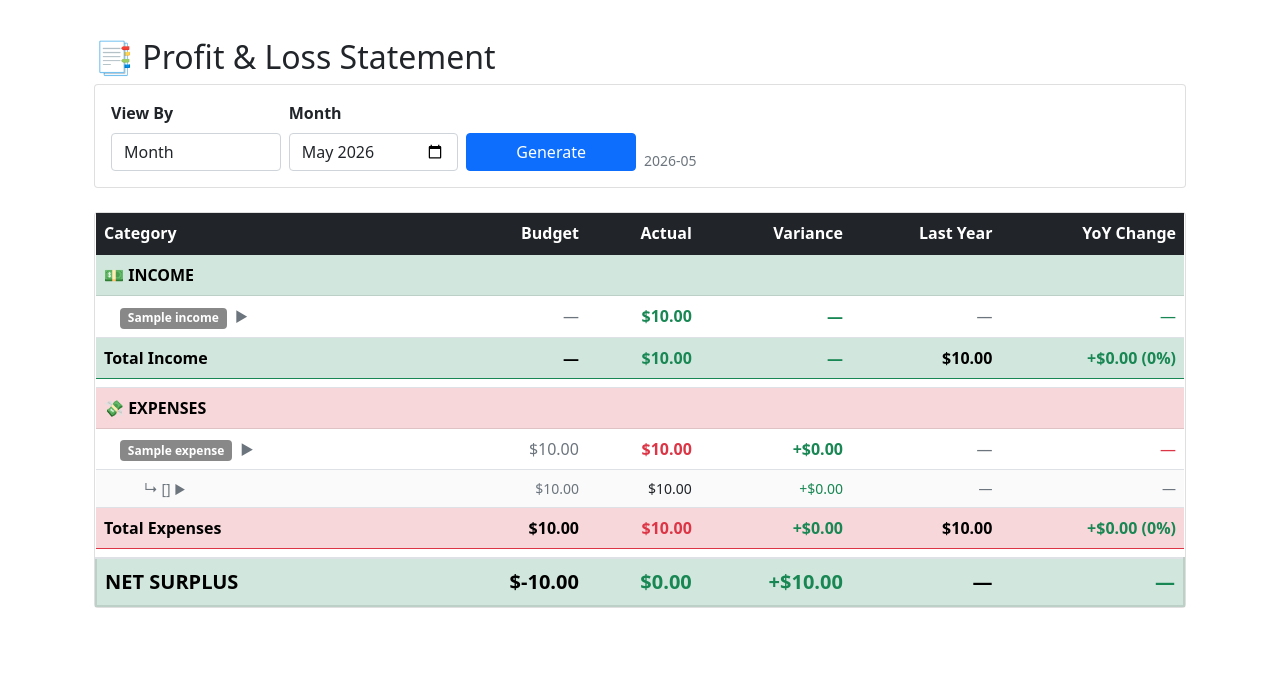
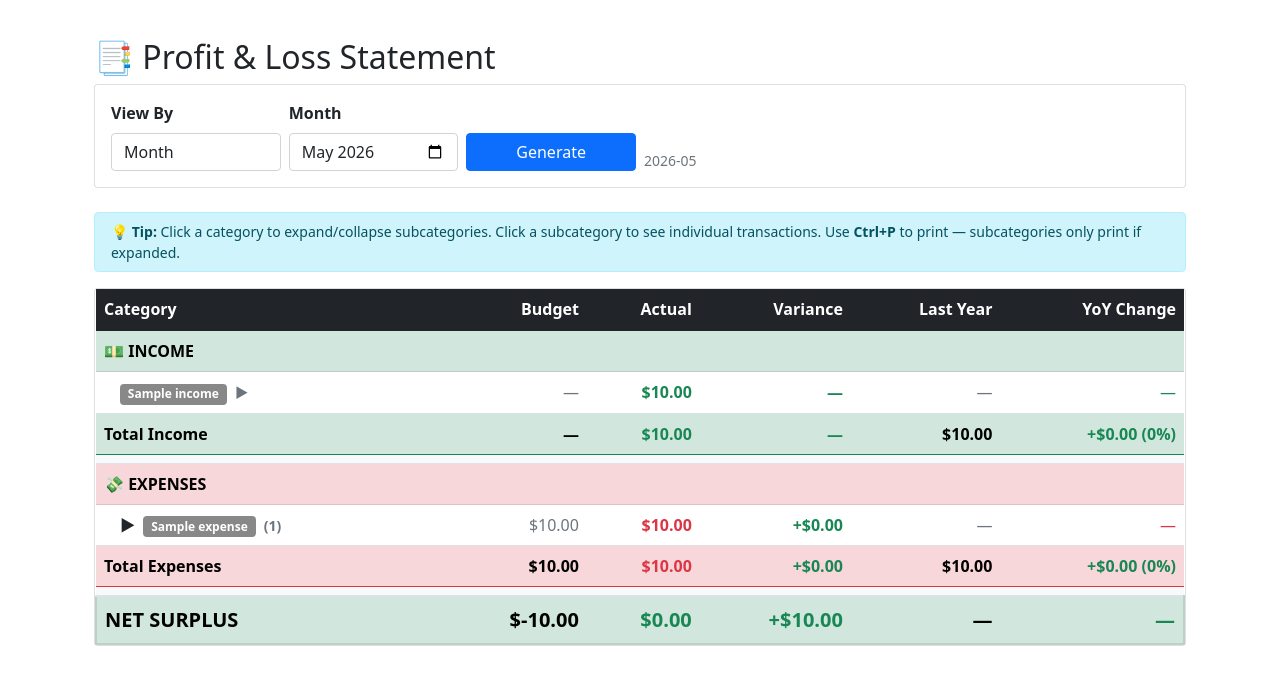
Before and after one commit to treborreimroc/holly-expense-tracker, a Flask app: page /pnl in a window 1280 px wide. Shown: the part 56-741 px from the top of the page. Run offline with Flask 3, Linux system fonts and the light colour scheme; the visitor is signed in with stand-in values (Sample User, id 1); a database or web service that is not in the repository returns one stand-in record (values such as "Sample title"); some libraries are stand-ins or nearby versions.

Commit message:
Add files via upload

```diff
--- a/templates/pnl.html
+++ b/templates/pnl.html
@@ -46,10 +46,15 @@
         </div>
     </div>
 
+    <!-- Print tip -->
+    <div class="alert alert-info py-2 small mb-3 d-print-none">
+        💡 <strong>Tip:</strong> Click a category to expand/collapse subcategories. Click a subcategory to see individual transactions. Use <strong>Ctrl+P</strong> to print — subcategories only print if expanded.
+    </div>
+
     <!-- P&L Table -->
     <div class="card">
         <div class="card-body p-0">
-            <table class="table table-hover mb-0">
+            <table class="table table-hover mb-0" id="plTable">
                 <thead class="table-dark">
                     <tr>
                         <th style="width:32%">Category</th>
@@ -71,11 +76,11 @@
                     {% set budget_var = row.actual - row.budget if row.budget > 0 else 0 %}
                     {% set yoy = row.actual - row.ly_amount %}
                     {% set yoy_pct = (yoy / row.ly_amount * 100) if row.ly_amount > 0 else 0 %}
-                    <tr class="clickable-row"
+                    <tr class="category-row"
                         onclick="showDetail('{{ row.category_id }}', null, '{{ row.category_name }}', 'income')"
                         style="cursor:pointer;"
                         title="Click to see transactions">
-                        <td class="ps-4">
+                        <td class="ps-4 fw-bold">
                             <span class="badge me-1" style="background-color: {{ row.color or '#28a745' }}">{{ row.category_name }}</span>
                             <small class="text-muted">▶</small>
                         </td>
@@ -111,7 +116,7 @@
                         </td>
                     </tr>
 
-                    <tr><td colspan="6" style="padding:4px;"></td></tr>
+                    <tr class="spacer-row"><td colspan="6" style="padding:4px; background:#f8f9fa;"></td></tr>
 
                     <!-- ===== EXPENSES ===== -->
                     <tr class="table-danger">
@@ -122,14 +127,17 @@
                     {% set budget_var = row.budget - row.actual if row.budget > 0 else 0 %}
                     {% set yoy = row.actual - row.ly_amount %}
                     {% set yoy_pct = (yoy / row.ly_amount * 100) if row.ly_amount > 0 else 0 %}
-                    <!-- Category Row - clickable -->
-                    <tr class="clickable-row"
-                        onclick="showDetail('{{ row.category_id }}', null, '{{ row.category_name }}', 'expense')"
+                    {% set cat_slug = row.category_name | replace(' ', '_') | replace('/', '_') %}
+
+                    <!-- Category Row — click to expand/collapse subcategories -->
+                    <tr class="category-row"
+                        onclick="toggleSubcategories('subs_{{ cat_slug }}')"
                         style="cursor:pointer;"
-                        title="Click to see all transactions">
+                        title="Click to expand/collapse subcategories">
                         <td class="ps-4 fw-bold">
+                            <span class="expand-icon me-1" id="icon_{{ cat_slug }}">▶</span>
                             <span class="badge me-1" style="background-color: {{ row.color or '#6c757d' }}">{{ row.category_name }}</span>
-                            <small class="text-muted">▶</small>
+                            {% if row.subcategories %}<small class="text-muted">({{ row.subcategories|length }})</small>{% endif %}
                         </td>
                         <td class="text-end text-muted">{% if row.budget > 0 %}${{ "%.2f"|format(row.budget) }}{% else %}—{% endif %}</td>
                         <td class="text-end fw-bold text-danger">${{ "%.2f"|format(row.actual) }}</td>
@@ -141,25 +149,29 @@
                             {% if row.ly_amount > 0 %}{% if yoy >= 0 %}+{% endif %}${{ "%.2f"|format(yoy) }} ({{ "%.0f"|format(yoy_pct) }}%){% else %}—{% endif %}
                         </td>
                     </tr>
-                    <!-- Subcategory Rows - each also clickable -->
+
+                    <!-- Subcategory Rows — hidden by default, click triggers transaction popup -->
+                    {% if row.subcategories %}
                     {% for sub in row.subcategories %}
                     {% set sub_var = sub.budget - sub.actual if sub.budget > 0 else 0 %}
-                    <tr class="clickable-row"
+                    <tr class="subcat-row d-none" data-group="subs_{{ cat_slug }}"
                         onclick="showDetail('{{ row.category_id }}', '{{ sub.subcategory_id }}', '{{ row.category_name }} → {{ sub.name }}', 'expense')"
-                        style="cursor:pointer; background-color: #fafafa;"
-                        title="Click to see subcategory transactions">
-                        <td class="ps-5 text-muted small">
-                            ↳ {{ sub.name }} <small>▶</small>
+                        style="cursor:pointer; background-color:#fafafa;"
+                        title="Click to see transactions for {{ sub.name }}">
+                        <td class="ps-5 text-muted">
+                            ↳ {{ sub.name }} <small class="text-primary">▶ view</small>
                         </td>
                         <td class="text-end text-muted small">{% if sub.budget > 0 %}${{ "%.2f"|format(sub.budget) }}{% else %}—{% endif %}</td>
-                        <td class="text-end small">${{ "%.2f"|format(sub.actual) }}</td>
+                        <td class="text-end small fw-bold">${{ "%.2f"|format(sub.actual) }}</td>
                         <td class="text-end small {% if sub_var >= 0 %}text-success{% else %}text-danger{% endif %}">
                             {% if sub.budget > 0 %}{% if sub_var >= 0 %}+{% endif %}${{ "%.2f"|format(sub_var) }}{% else %}—{% endif %}
                         </td>
                         <td class="text-end text-muted small">—</td>
-                        <td class="text-end small text-muted">—</td>
+                        <td class="text-end text-muted small">—</td>
                     </tr>
                     {% endfor %}
+                    {% endif %}
+
                     {% endfor %}
                     {% if not expenses_by_category %}
                     <tr><td colspan="6" class="text-muted text-center ps-4 py-2">No expenses recorded for this period</td></tr>
@@ -182,7 +194,7 @@
                         </td>
                     </tr>
 
-                    <tr><td colspan="6" style="padding:4px;"></td></tr>
+                    <tr class="spacer-row"><td colspan="6" style="padding:4px; background:#f8f9fa;"></td></tr>
 
                     <!-- ===== NET ROW ===== -->
                     {% set net_budget = total_income_budget - total_expenses_budget %}
@@ -195,11 +207,13 @@
                         <td class="text-end">
                             {% if total_income_budget > 0 or total_expenses_budget > 0 %}${{ "%.2f"|format(net_budget) }}{% else %}—{% endif %}
                         </td>
-                        <td class="text-end {% if net >= 0 %}text-success{% else %}text-danger{% endif %} fs-5">${{ "%.2f"|format(net) }}</td>
+                        <td class="text-end {% if net >= 0 %}text-success{% else %}text-danger{% endif %} fs-5">
+                            {% if net < 0 %}-{% endif %}${{ "%.2f"|format(net|abs) }}
+                        </td>
                         <td class="text-end {% if net_budget_var >= 0 %}text-success{% else %}text-danger{% endif %}">
                             {% if total_income_budget > 0 or total_expenses_budget > 0 %}{% if net_budget_var >= 0 %}+{% endif %}${{ "%.2f"|format(net_budget_var) }}{% else %}—{% endif %}
                         </td>
-                        <td class="text-end">{% if ly_net != 0 %}${{ "%.2f"|format(ly_net) }}{% else %}—{% endif %}</td>
+                        <td class="text-end">{% if ly_net != 0 %}{% if ly_net < 0 %}-{% endif %}${{ "%.2f"|format(ly_net|abs) }}{% else %}—{% endif %}</td>
                         <td class="text-end {% if net_yoy >= 0 %}text-success{% else %}text-danger{% endif %}">
                             {% if ly_net != 0 %}{% if net_yoy >= 0 %}+{% endif %}${{ "%.2f"|format(net_yoy) }} ({{ "%.0f"|format(net_yoy_pct) }}%){% else %}—{% endif %}
                         </td>
@@ -253,8 +267,18 @@
     </div>
 </div>
 
+<style>
+@media print {
+    .d-print-none { display: none !important; }
+    .subcat-row { display: table-row !important; }
+    .navbar { display: none !important; }
+    .modal { display: none !important; }
+}
+.category-row:hover { background-color: #f0f4ff !important; }
+.subcat-row:hover { background-color: #e8f0fe !important; }
+</style>
+
 <script>
-// Store date range for API calls
 const PNL_START = '{{ start_date }}';
 const PNL_END = '{{ end_date }}';
 
@@ -265,15 +289,28 @@ function toggleInputs(viewType) {
     document.getElementById('input_to').style.display = viewType === 'range' ? '' : 'none';
 }
 
+function toggleSubcategories(groupId) {
+    const rows = document.querySelectorAll(`[data-group="${groupId}"]`);
+    const icon = document.getElementById('icon_' + groupId.replace('subs_', ''));
+    let anyVisible = false;
+    rows.forEach(r => { if (!r.classList.contains('d-none')) anyVisible = true; });
+    rows.forEach(r => {
+        if (anyVisible) {
+            r.classList.add('d-none');
+        } else {
+            r.classList.remove('d-none');
+        }
+    });
+    if (icon) icon.textContent = anyVisible ? '▶' : '▼';
+}
+
 function showDetail(categoryId, subcategoryId, label, type) {
-    // Show modal
     const modal = new bootstrap.Modal(document.getElementById('detailModal'));
     document.getElementById('modalTitle').textContent = label + ' — Transactions';
     document.getElementById('modalLoading').style.display = 'block';
     document.getElementById('modalContent').style.display = 'none';
     modal.show();
 
-    // Build URL
     let url = `/pnl/detail?category_id=${categoryId}&start_date=${PNL_START}&end_date=${PNL_END}&type=${type}`;
     if (subcategoryId) url += `&subcategory_id=${subcategoryId}`;
 
@@ -282,7 +319,6 @@ function showDetail(categoryId, subcategoryId, label, type) {
         .then(data => {
             const tbody = document.getElementById('modalTableBody');
             tbody.innerHTML = '';
-
             if (data.transactions.length === 0) {
                 tbody.innerHTML = '<tr><td colspan="6" class="text-center text-muted py-3">No transactions found</td></tr>';
             } else {
@@ -299,7 +335,6 @@ function showDetail(categoryId, subcategoryId, label, type) {
                         </tr>`;
                 });
             }
-
             const totalClass = type === 'income' ? 'text-success' : 'text-danger';
             document.getElementById('modalTotal').innerHTML = `<span class="${totalClass}">$${data.total.toFixed(2)}</span>`;
             document.getElementById('modalLoading').style.display = 'none';
@@ -312,11 +347,5 @@ function showDetail(categoryId, subcategoryId, label, type) {
             document.getElementById('modalContent').style.display = 'block';
         });
 }
-
-// Highlight rows on hover
-document.querySelectorAll('.clickable-row').forEach(row => {
-    row.addEventListener('mouseenter', () => row.style.backgroundColor = '#f0f4ff');
-    row.addEventListener('mouseleave', () => row.style.backgroundColor = '');
-});
 </script>
 {% endblock %}
```
